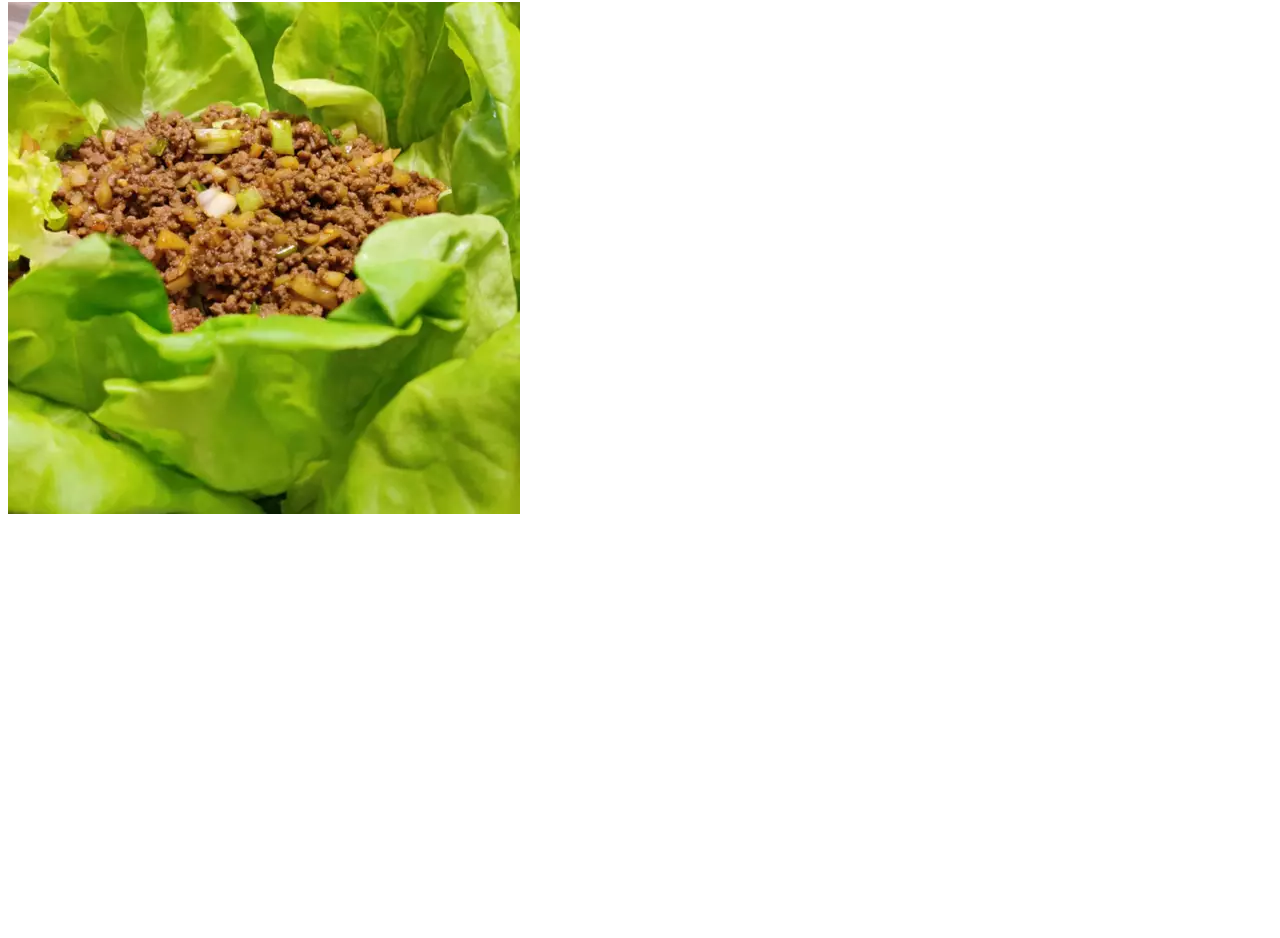
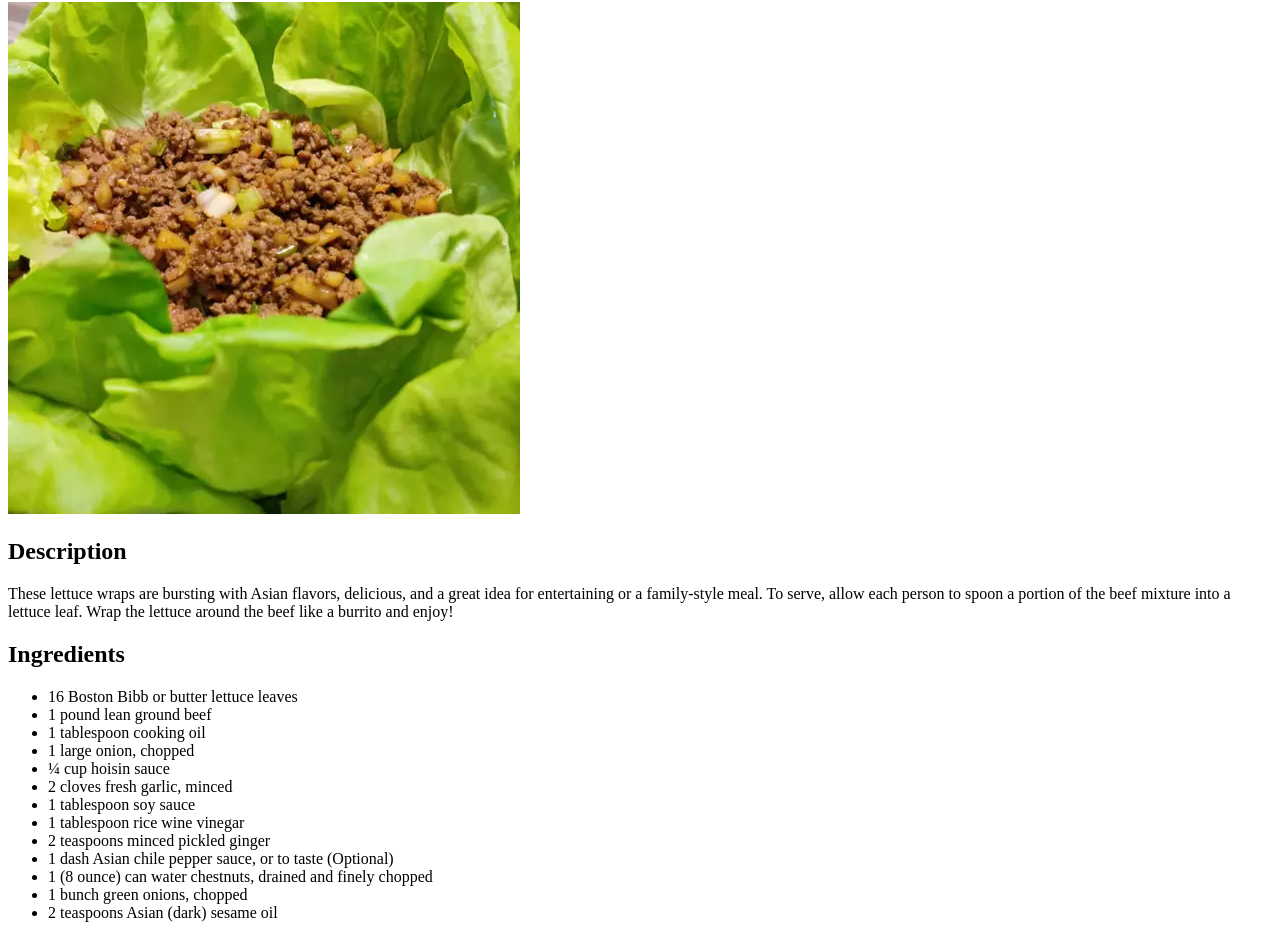
Before and after one commit to benjacom08/odin-recipes, a plain HTML site: page recipes/asian_lettuce_wraps.html in a window 1280 px wide. Shown: the part 78-1016 px from the top of the page. Before the commit the page ends 800 px from the top, so only its background shows below. Drawn offline with Linux system fonts and the light colour scheme.

Commit message:
Add Description and Ingredients (unordered list), both below the first image

```diff
--- a/recipes/asian_lettuce_wraps.html
+++ b/recipes/asian_lettuce_wraps.html
@@ -8,5 +8,35 @@
     <body>
         <h1>Asian Lettuce Wraps</h1>
         <img src="../images/lettuce-wraps copy.png">
+        <h2>Description</h2>
+        <p>These lettuce wraps are bursting with Asian flavors, delicious, and a great idea for entertaining or a family-style meal. To serve, allow each person to spoon a portion of the beef mixture into a lettuce leaf. Wrap the lettuce around the beef like a burrito and enjoy!</p>
+        <h2>Ingredients</h2>
+        <ul>
+            <li>16 Boston Bibb or butter lettuce leaves</li>
+
+            <li>1 pound lean ground beef</li>
+
+            <li>1 tablespoon cooking oil</li>
+
+            <li>1 large onion, chopped</li>
+
+            <li>¼ cup hoisin sauce</li>
+
+            <li>2 cloves fresh garlic, minced</li>
+
+            <li>1 tablespoon soy sauce</li>
+
+            <li>1 tablespoon rice wine vinegar</li>
+
+            <li>2 teaspoons minced pickled ginger
+            </li>
+            <li>1 dash Asian chile pepper sauce, or to taste (Optional)</li>
+
+            <li>1 (8 ounce) can water chestnuts, drained and finely chopped
+            </li>
+            <li>1 bunch green onions, chopped
+            </li>
+            <li>2 teaspoons Asian (dark) sesame oil</li>
+        </ul>
     </body>
 </html>
```
